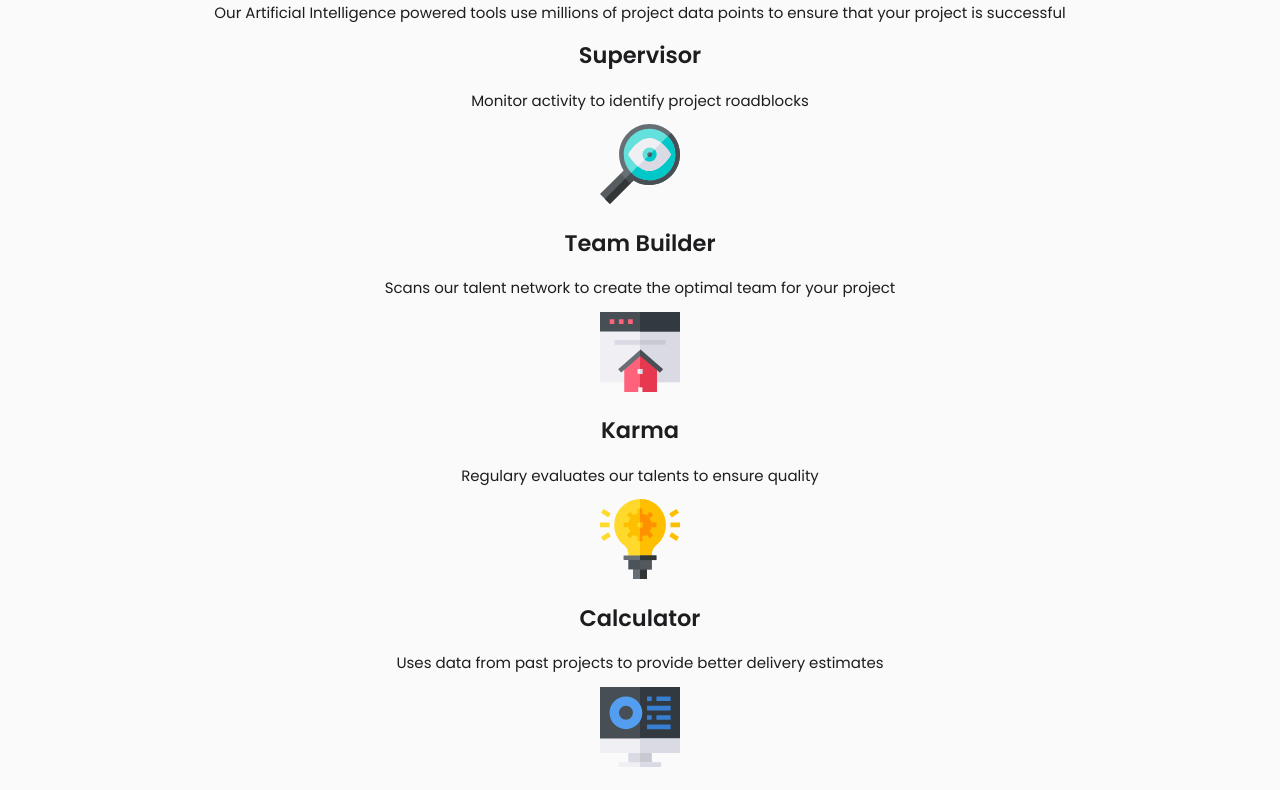
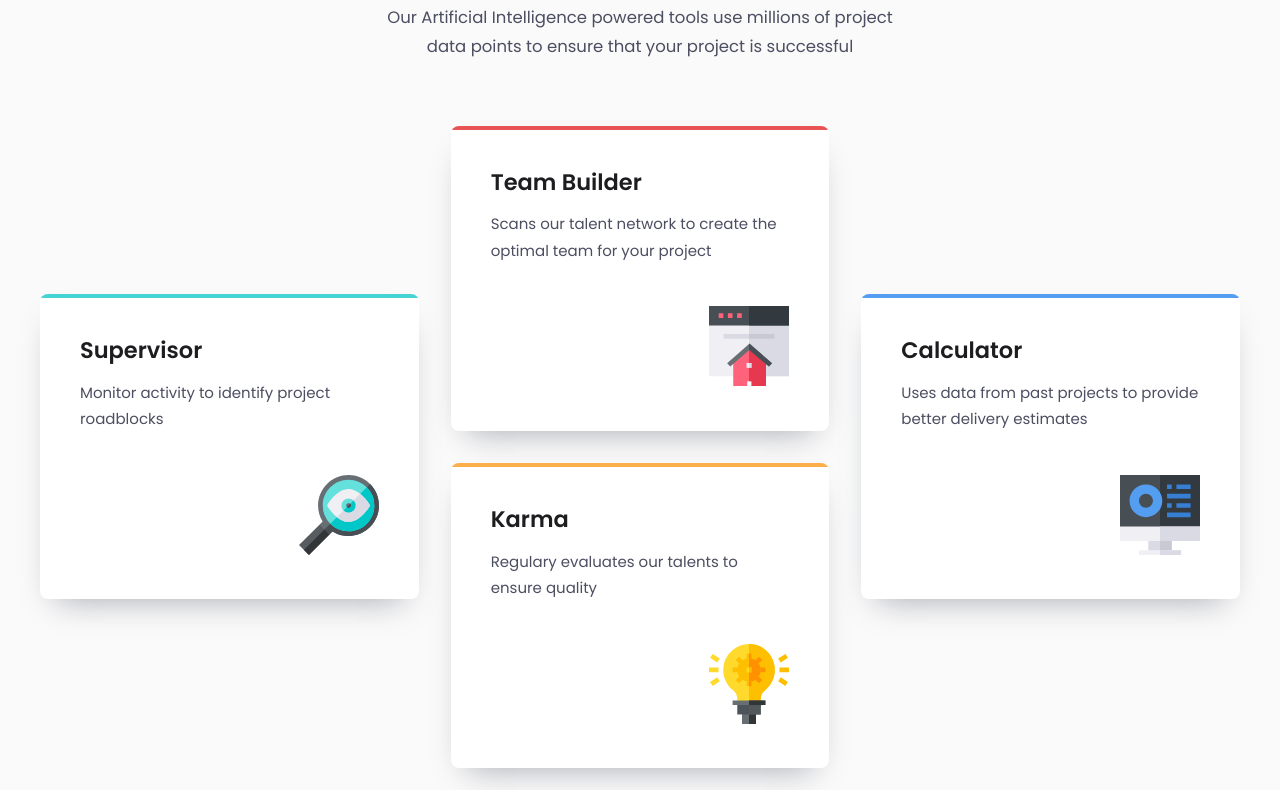
Before and after one commit to logic-fabric/four-cards-section, a website: page index.html in a window 1280 px wide. Shown: the part 187-977 px from the top of the page. Drawn offline with Linux system fonts and the light colour scheme.

Commit message:
style: integration of desktop mockup

```diff
--- /dev/null
+++ b/css/scss/abstracts/_mixins.scss
@@ -0,0 +1,7 @@
+// =================
+// BOX-SHADOW MIXINS
+// =================
+
+@mixin large-box-shadow {
+  box-shadow: 0rem 1rem 2rem -1rem $neutral-300;
+}
--- a/css/scss/base/_tags.scss
+++ b/css/scss/base/_tags.scss
@@ -52,5 +52,7 @@ h3 {
 }
 
 p {
+  color: $neutral-700;
   font-size: $txt-size;
+  line-height: 1.75;
 }
--- /dev/null
+++ b/css/scss/components/_card.scss
@@ -0,0 +1,45 @@
+.card {
+  max-width: 25rem;
+  margin: 2rem 1rem;
+  border-radius: 0.5rem;
+  overflow: hidden;
+  @include large-box-shadow;
+
+  text-align: left;
+
+  background: white;
+}
+
+.card__title {
+  margin: 0 0 1rem 0;
+  padding: 2.5rem 2.5rem 0 2.5rem;
+  border: 0 solid transparent;
+  border-width: 0.25rem 0 0 0;
+
+  &--supervisor {
+    border-color: $cyan;
+  }
+
+  &--team-builder {
+    border-color: $red;
+  }
+
+  &--karma {
+    border-color: $orange;
+  }
+
+  &--calculator {
+    border-color: $blue;
+  }
+}
+
+.card__text {
+  min-height: 4rem;
+  padding: 0 2.5rem;
+}
+
+.card__img {
+  padding: 1rem 2.5rem 2.5rem 2.5rem;
+
+  text-align: right;
+}
--- /dev/null
+++ b/css/scss/layout/_cards-section.scss
@@ -0,0 +1,30 @@
+.cards-section {
+  margin: 3rem 0 0 0;
+
+  &__title {
+    margin: 0;
+  }
+
+  &__headline {
+    margin: 0.75rem 0 1.5rem 0;
+  }
+
+  &__standfirst {
+    max-width: 34rem;
+    margin: auto;
+
+    font-size: 1.1 * $txt-size;
+  }
+}
+
+.cards-wrapper {
+  display: flex;
+  justify-content: center;
+  align-items: center;
+
+  margin: 2rem 0;
+
+  &__column {
+    flex: 1;
+  }
+}
--- a/css/scss/main.scss
+++ b/css/scss/main.scss
@@ -3,7 +3,7 @@
 // 1. Configuration and helpers:
 // - the 'abstracts/' folder should not output a single line of CSS if compiled on its own
 @import "abstracts/variables";
-// @import "abstracts/mixins";
+@import "abstracts/mixins";
 
 // 2. Vendors:
 @import "vendors/normalize";
@@ -21,9 +21,10 @@
 // @import "layout/footer";
 
 // 5. Components:
-// @import "components/card";
+@import "components/card";
 
 // 6. Pages specific styles:
+@import "layout/cards-section";
 // @import "pages/page-404";
 // @import "pages/home";
 
--- a/index.html
+++ b/index.html
@@ -27,53 +27,74 @@
 
   <body>
     <main>
-      <section>
-        <h1>Reliable, efficient delivery</h1>
+      <section class="cards-section">
+        <h1 class="cards-section__title">Reliable, efficient delivery</h1>
 
-        <h2>Powered by Technology</h2>
+        <h2 class="cards-section__headline">Powered by Technology</h2>
 
-        <p>
+        <p class="cards-section__standfirst">
           Our Artificial Intelligence powered tools use millions of project data
           points to ensure that your project is successful
         </p>
 
-        <div>
-          <article>
-            <h3>Supervisor</h3>
+        <div class="cards-wrapper">
+          <div class="cards-wrapper__column">
+            <article class="card">
+              <h3 class="card__title card__title--supervisor">Supervisor</h3>
 
-            <p>Monitor activity to identify project roadblocks</p>
+              <p class="card__text">
+                Monitor activity to identify project roadblocks
+              </p>
 
+              <div class="card__img">
                 <img src="./img/icon-supervisor.svg" width="80" height="80" />
+              </div>
             </article>
+          </div>
 
-          <article>
-            <h3>Team Builder</h3>
+          <div class="cards-wrapper__column">
+            <article class="card">
+              <h3 class="card__title card__title--team-builder">
+                Team Builder
+              </h3>
 
-            <p>
+              <p class="card__text">
                 Scans our talent network to create the optimal team for your
                 project
               </p>
 
+              <div class="card__img">
                 <img src="./img/icon-team-builder.svg" width="80" height="80" />
+              </div>
             </article>
 
-          <article>
-            <h3>Karma</h3>
+            <article class="card">
+              <h3 class="card__title card__title--karma">Karma</h3>
 
-            <p>Regulary evaluates our talents to ensure quality</p>
-
-            <img src="./img/icon-karma.svg" width="80" height="" 80 />
-          </article>
-
-          <article>
-            <h3>Calculator</h3>
-
-            <p>
-              Uses data from past projects to provide better delivery estimates
+              <p class="card__text">
+                Regulary evaluates our talents to ensure quality
               </p>
 
+              <div class="card__img">
+                <img src="./img/icon-karma.svg" width="80" height="" 80 />
+              </div>
+            </article>
+          </div>
+
+          <div class="cards-wrapper__column">
+            <article class="card">
+              <h3 class="card__title card__title--calculator">Calculator</h3>
+
+              <p class="card__text">
+                Uses data from past projects to provide better delivery
+                estimates
+              </p>
+
+              <div class="card__img">
                 <img src="./img/icon-calculator.svg" width="80" height="" 80 />
+              </div>
             </article>
+          </div>
         </div>
       </section>
     </main>
```
Also changed, not shown: css/main.css, css/prefixed/main.css. Lines whose indentation alone changed are shown as unchanged.
